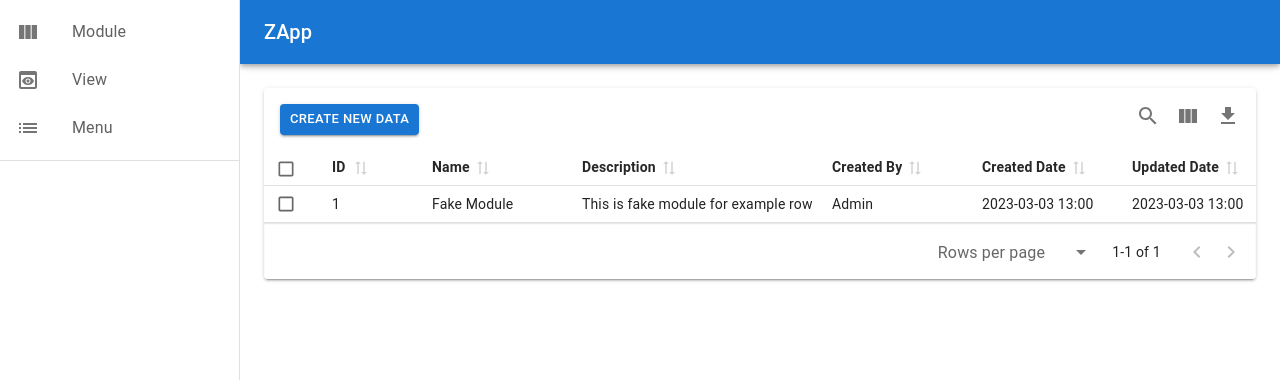
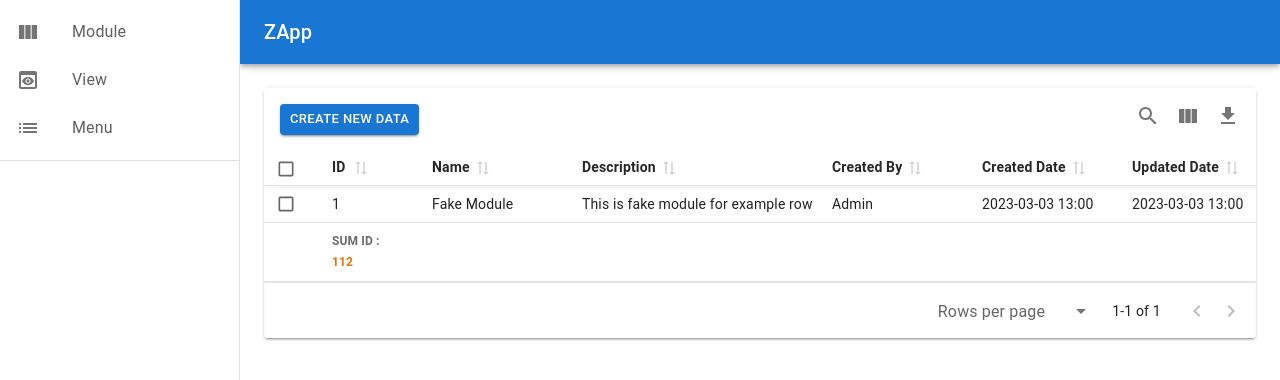
Before and after one commit to DanJul572/ZApp_Web_App, a Next.js app: page /module in a window 1280 px wide. Shown: the top 380 px of the page. Built offline with nearby package versions, Linux system fonts and the light colour scheme.

Commit message:
add footer column

```diff
--- a/src/component/table/index.js
+++ b/src/component/table/index.js
@@ -8,6 +8,7 @@ import ToolBarComponent from './toolbar_component';
 import RowAction from './row_action';
 import ToolbarAction from './toolbar_action';
 import RowCustomActionDialog from './custom_action_dialog';
+import {Box, Stack} from '@mui/material';
 
 const Table = props => {
     const {
@@ -28,8 +29,8 @@ const Table = props => {
         enableRowSelection = false,
         enableSearch = false,
         enableSorting = false,
-        enableStickyHeader = false,
         onAdvanceFilter,
+        isLoading = false,
         onChangePage,
         onClickRowAction,
         onClickToolbarAction,
@@ -65,6 +66,21 @@ const Table = props => {
     };
     const muiTableContainerProps = {sx: {maxHeight: '500px'}};
     const muiTablePaginationProps = {rowsPerPageOptions: [10]};
+
+    const newColumns = columns.map(column => {
+        if (column.footer) {
+            return {
+                ...column,
+                Footer: () => (
+                    <Stack>
+                        {column.footer.label} :<Box color="warning.main">{column.footer.value}</Box>
+                    </Stack>
+                ),
+            };
+        } else {
+            return column;
+        }
+    });
 
     const isSupportAction = () => {
         return action.filter(item => item.type !== actionType.insert.value).length ? true : false;
@@ -141,7 +157,7 @@ const Table = props => {
     return (
         <>
             <MaterialReactTable
-                columns={columns}
+                columns={newColumns}
                 data={rows}
                 displayColumnDefOptions={displayColumnDefOptions()}
                 enableColumnActions={false}
@@ -157,7 +173,8 @@ const Table = props => {
                 enablePinning={enablePinning}
                 enableRowSelection={enableRowSelection}
                 enableSorting={enableSorting}
-                enableStickyHeader={enableStickyHeader}
+                enableStickyFooter
+                enableStickyHeader
                 getRowId={row => row[columnKey]}
                 initialState={initialState}
                 manualFiltering
@@ -177,7 +194,7 @@ const Table = props => {
                 renderTopToolbarCustomActions={toolbarAction}
                 renderToolbarInternalActions={({table}) => toolbarComponent(table)}
                 rowCount={rowCount}
-                state={{pagination, columnFilters, sorting, rowSelection}}
+                state={{pagination, columnFilters, sorting, rowSelection, isLoading}}
             />
             {enableAdvanceFilter && (
                 <AdvanceFilter
--- a/src/mock/module/columns.json
+++ b/src/mock/module/columns.json
@@ -4,7 +4,11 @@
         "header": "ID",
         "size": 100,
         "minSize": 100,
-        "maxSize": 200
+        "maxSize": 200,
+        "footer": {
+            "label": "SUM ID",
+            "value": 112
+        }
     },
     {
         "accessorKey": "name",
```
